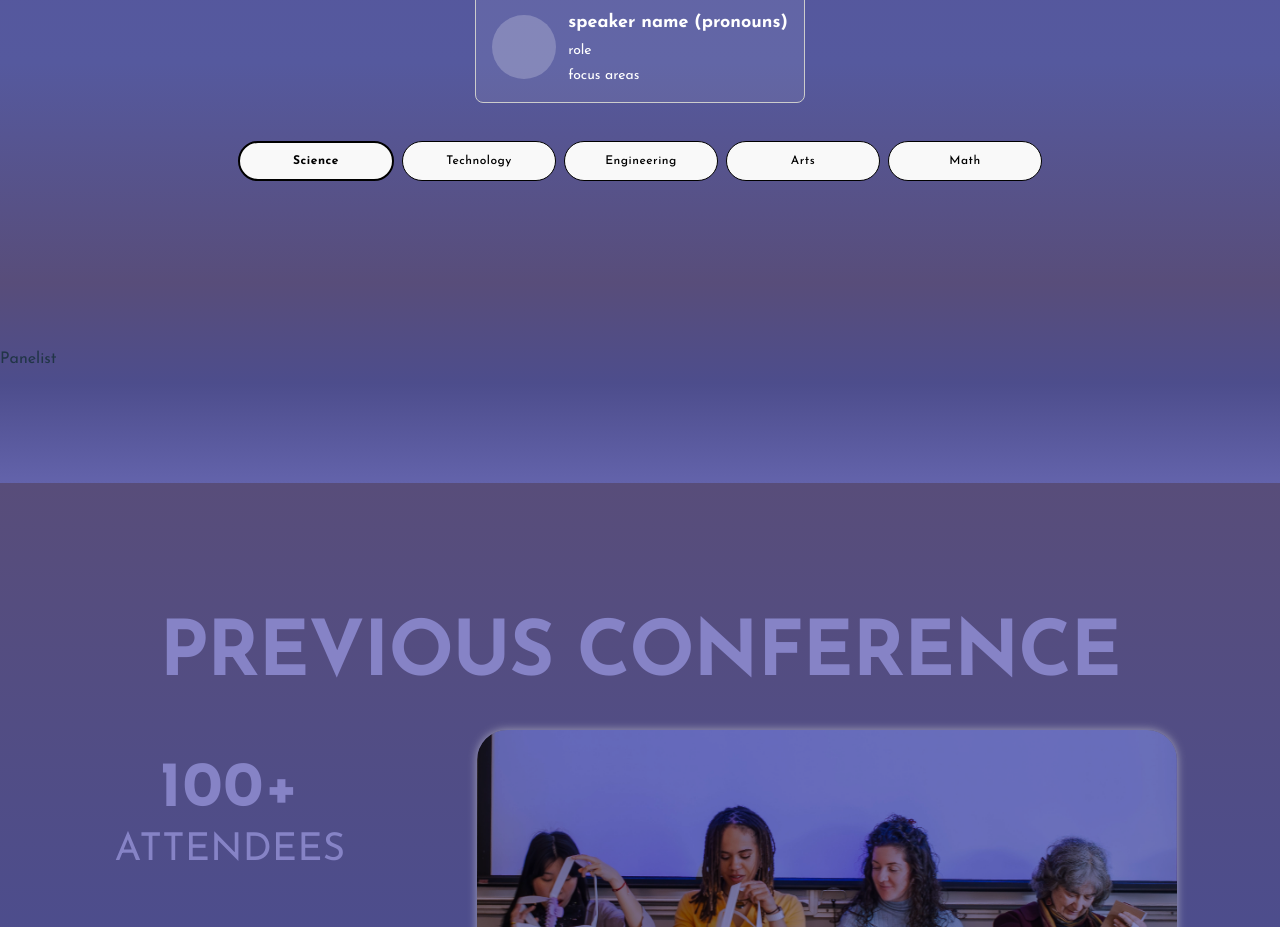
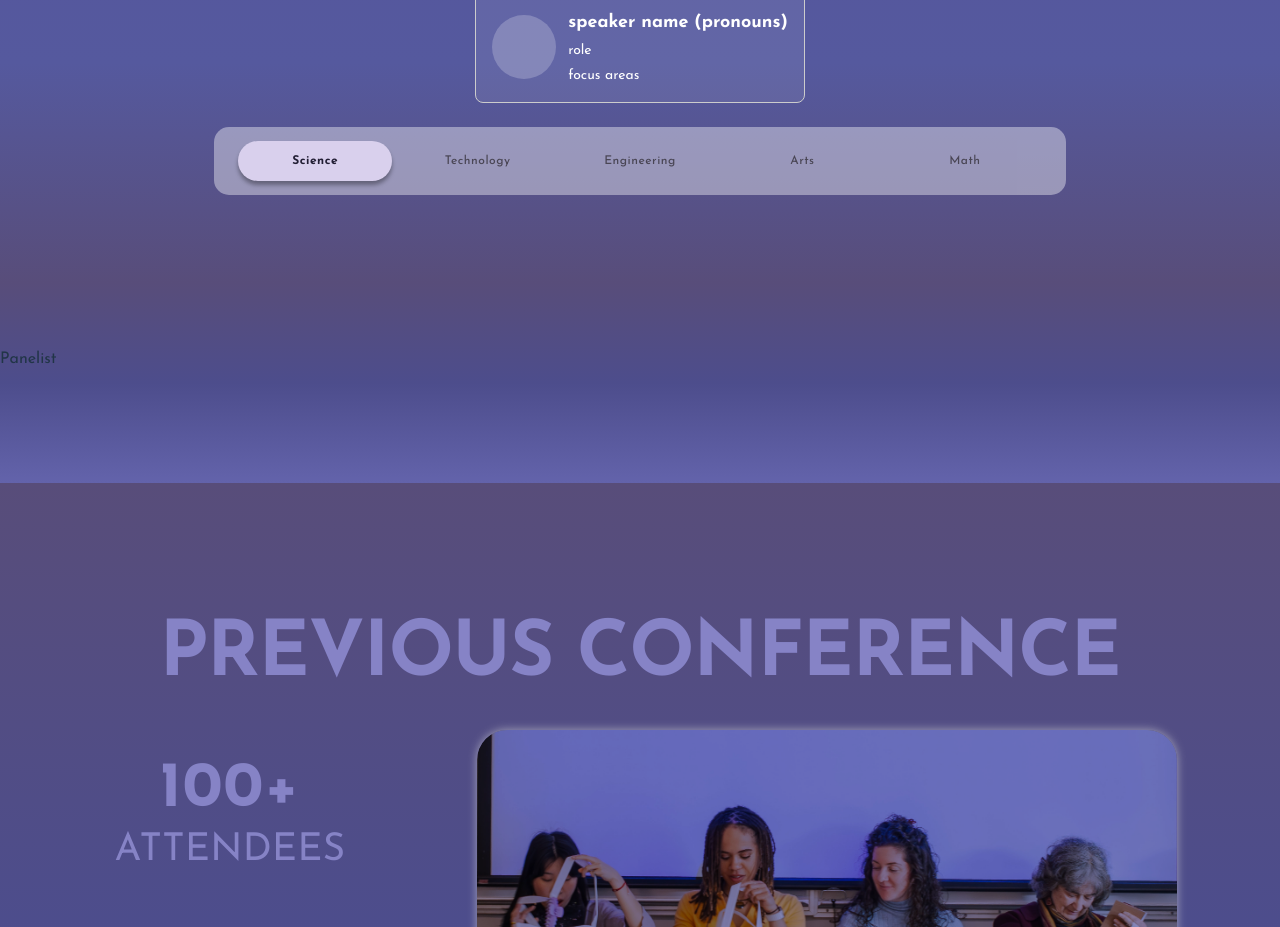
Before and after one commit to cassiemojar/gis-conference-website-2026, a React (Vite) app: page / in a window 1280 px wide. Shown: the part 2080-3007 px from the top of the page. Built offline with nearby package versions, Linux system fonts and the light colour scheme; some icons are missing; a web font is replaced by a local one.

Commit message:
updated the css for the buttons

```diff
--- a/src/styles/Workshop.css
+++ b/src/styles/Workshop.css
@@ -23,6 +23,8 @@
     padding: 12px 24px;
     border-radius: 15px;
     flex-wrap: wrap;
+    background: rgba(255, 255, 255, 0.44);
+    opacity: 0.9;
   }
 
   .workshop-nav-item {
@@ -33,19 +35,28 @@
     justify-content: center;
     min-height: 40px;
     padding: 8px 16px;
-    border: 1px solid currentColor;
+    border: none;
     border-radius: 20px;
+    background: transparent;
+    color: #49454f;
     font-family: "Josefin Sans", sans-serif;
     font-size: 12px;
     font-weight: 500;
     letter-spacing: 0.5px;
     cursor: pointer;
-    transition: border-width 0.2s ease, font-weight 0.2s ease;
+
+  }
+
+  .workshop-nav-item:hover {
+    background: rgba(232, 222, 248, 0.5);
+    color: #1d192b;
   }
 
   .workshop-nav-item--active {
+    background: #e8def8;
+    color: #1d192b;
     font-weight: 700;
-    border-width: 2px;
+    box-shadow: 0 4px 4px rgba(0, 0, 0, 0.37);
   }
 
   .workshop-card {
```
